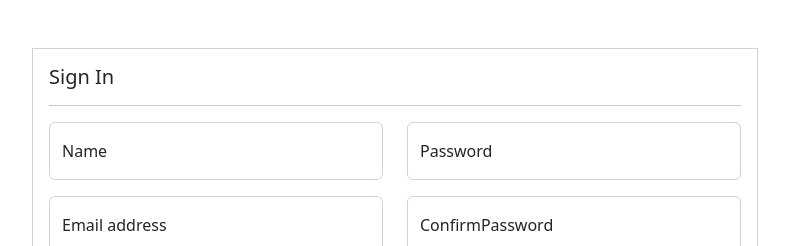
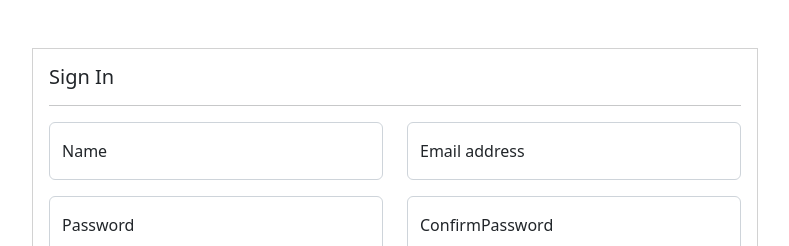
Before and after one commit to bijay11/Travel-Explorer, a Next.js app in the folder client/: page /signup in a window 1280 px wide. Shown: the top 246 px of the page, without its empty margins (245-1034 px from the left). Built offline with nearby package versions, Linux system fonts and the light colour scheme.

Commit message:
change signin layout

```diff
--- a/client/app/signup/page.tsx
+++ b/client/app/signup/page.tsx
@@ -47,7 +47,9 @@ export default function Signup() {
                   />
                   <label htmlFor="floatingName">Name</label>
                 </div>
+              </div>
 
+              <div className="col-md-6">
                 <div className="form-floating mb-3">
                   <input
                     type="email"
@@ -71,7 +73,9 @@ export default function Signup() {
                   />
                   <label htmlFor="floatingPassword">Password</label>
                 </div>
-
+              </div>
+              <div className="col-md-6">
+                {" "}
                 <div className="form-floating mb-3">
                   <input
                     type="password"
```
